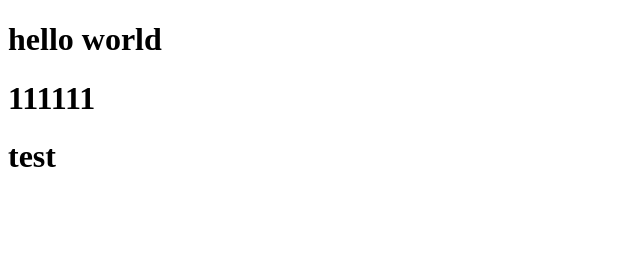
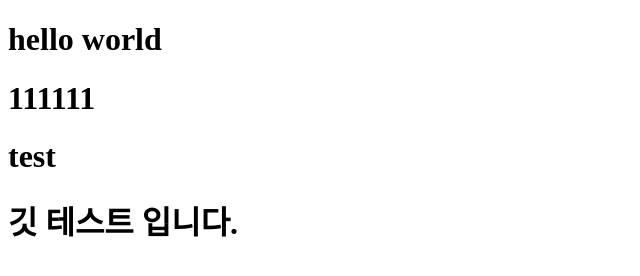
Before and after one commit to kwak38621/tsprj, a website: page index.html in a window 1280 px wide. Shown: the whole page, without its empty margins (0-640 px from the left). Drawn offline with Linux system fonts and the light colour scheme.

Commit message:
코드수정테스트

```diff
--- a/index.html
+++ b/index.html
@@ -9,5 +9,6 @@
     <h1>hello world</h1>
     <h1>111111</h1>
     <h1>test</h1>
+    <h1>깃 테스트 입니다.</h1>
 </body>
 </html>
```
